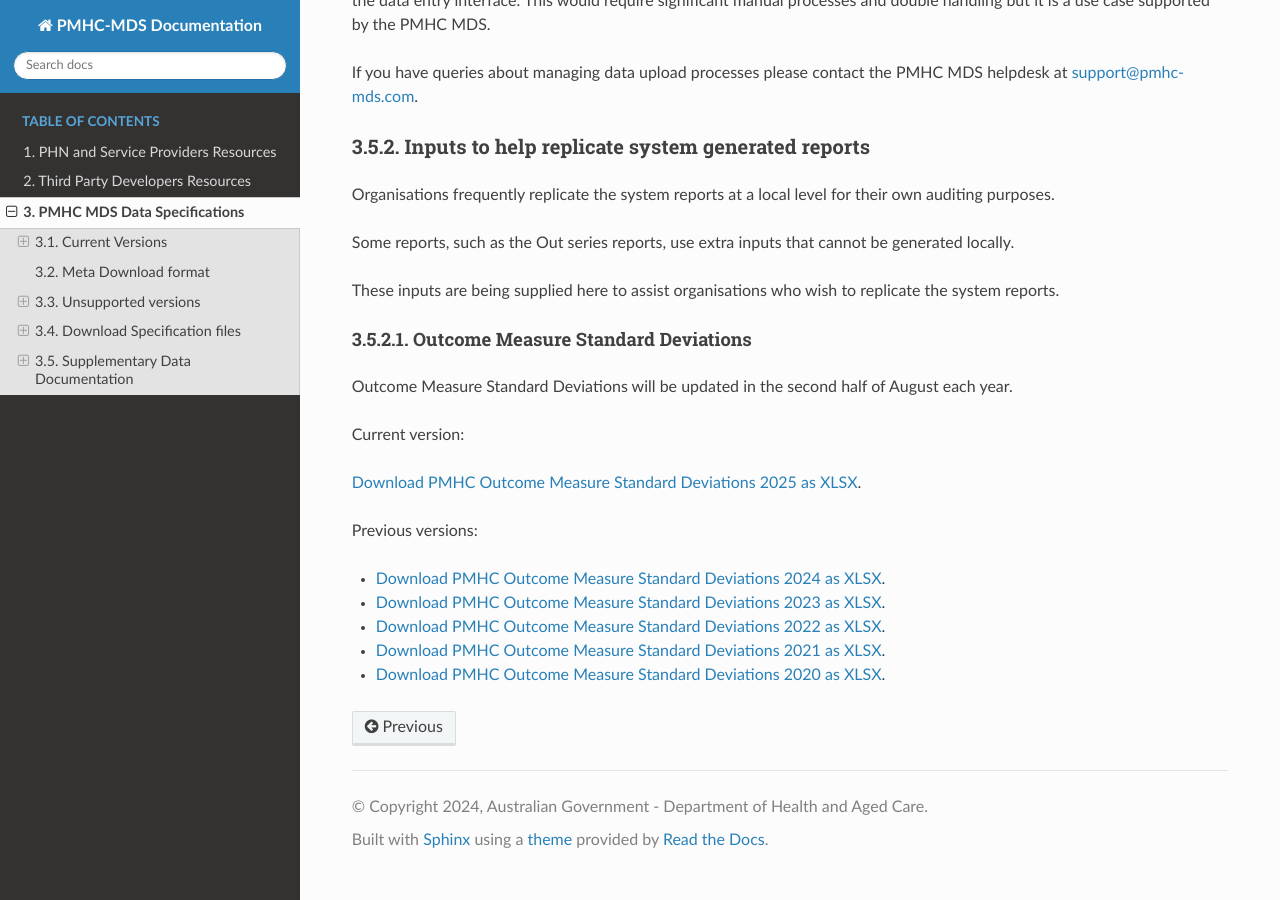
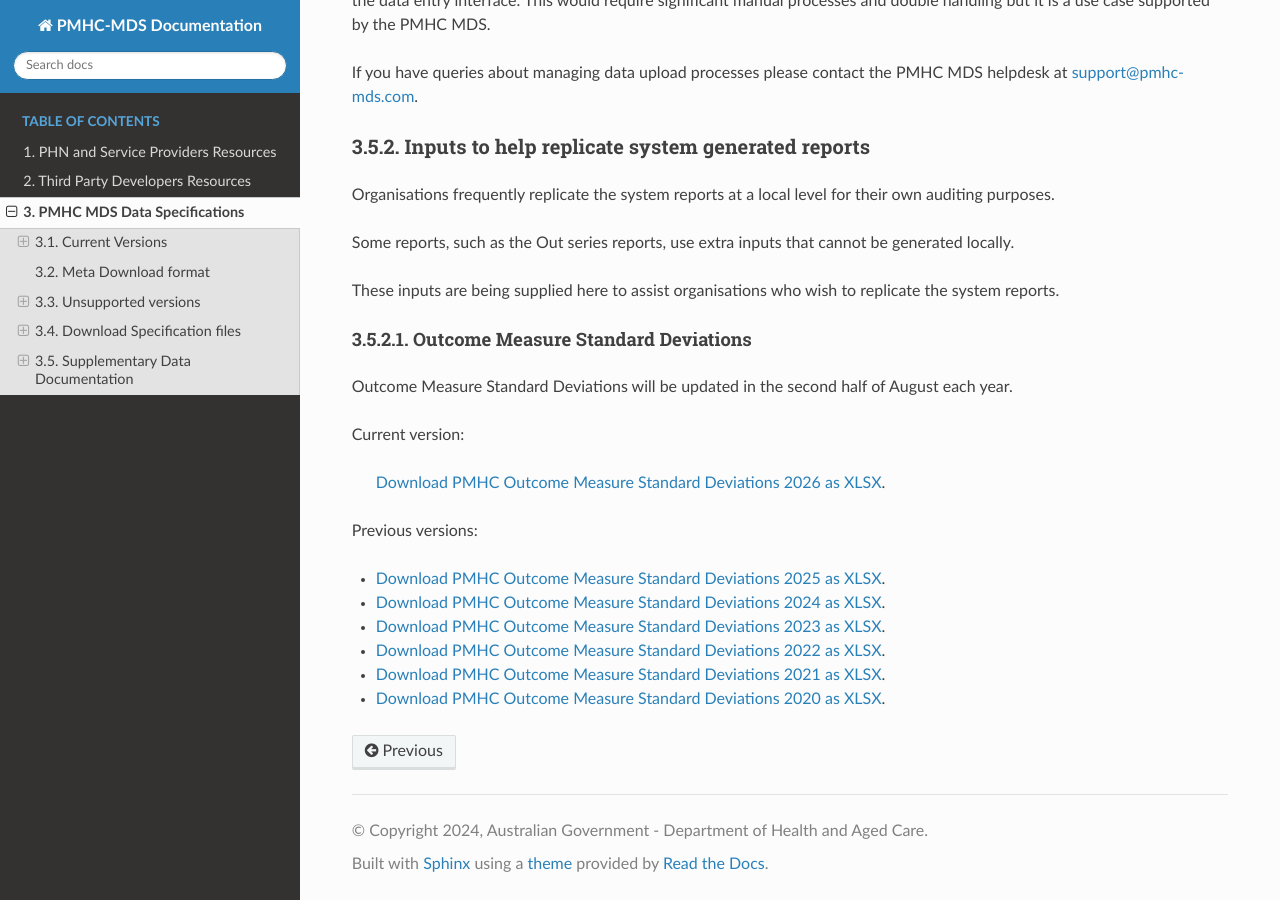
Before and after one commit to logicly-au/docs.pmhc-mds.com, a Sphinx documentation site: the page built from docs/data-specifications.rst, in a window 1280 px wide and 900 px high, scrolled down 5947 px. Built offline with Sphinx 7.4.7 and the Read the Docs theme 3.1.0, drawn with Linux system fonts in a browser that asks for light colours.

Commit message:
Adding 2026 Standard Deviations (#24)

```diff
--- a/docs/data-specifications.rst
+++ b/docs/data-specifications.rst
@@ -366,10 +366,11 @@
 
 Current version:
 
-`Download PMHC Outcome Measure Standard Deviations 2025 as XLSX <_static/2025-pmhc-outcome-measure-standard-deviations.xlsx>`_.
+ `Download PMHC Outcome Measure Standard Deviations 2026 as XLSX <_static/2026-pmhc-outcome-measure-standard-deviations.xlsx>`_.
 
 Previous versions:
 
+* `Download PMHC Outcome Measure Standard Deviations 2025 as XLSX <_static/2025-pmhc-outcome-measure-standard-deviations.xlsx>`_.
 * `Download PMHC Outcome Measure Standard Deviations 2024 as XLSX <_static/2024-pmhc-outcome-measure-standard-deviations.xlsx>`_.
 * `Download PMHC Outcome Measure Standard Deviations 2023 as XLSX <_static/2023-pmhc-outcome-measure-standard-deviations.xlsx>`_.
 * `Download PMHC Outcome Measure Standard Deviations 2022 as XLSX <_static/2022-pmhc-outcome-measure-standard-deviations.xlsx>`_.
```
Also changed, not shown: 1 other file.
